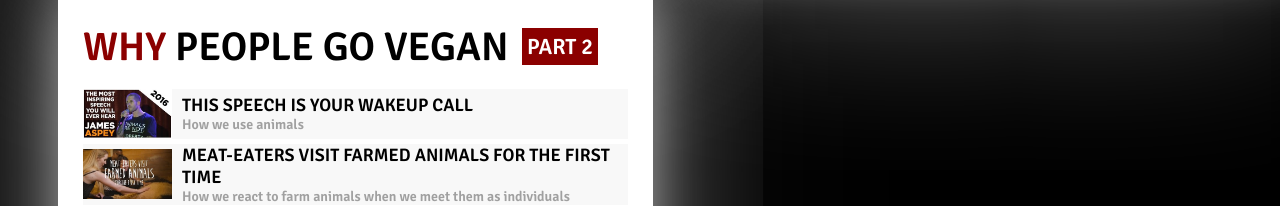
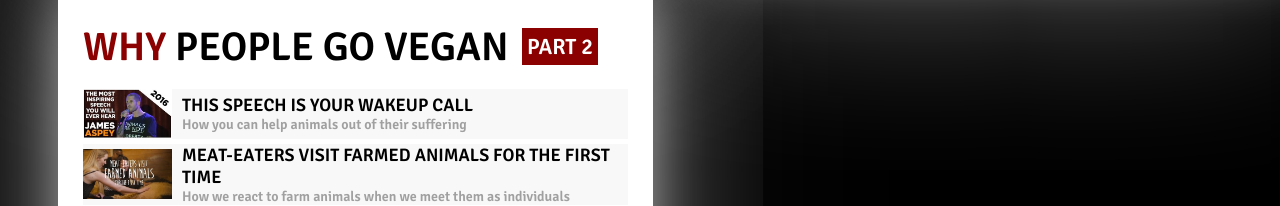
Before and after one commit to avcard/card, a plain HTML site: page index.html in a window 1280 px wide. Both pictures are taken after a click on the button "Show me more". Shown: the part 593-799 px from the top of the page. Drawn offline with Linux system fonts and the light colour scheme.

Commit message:
Updated message for This speech is your wakeup call

```diff
--- a/index.html
+++ b/index.html
@@ -115,7 +115,7 @@
                      <a href="https://www.youtube.com/watch?v=KHOcox2lvQo">
                         <div class="video">
                            <img src="thumbnails/wakeup.jpg"/>
-                           <div><span style="vertical-align: middle">This speech is your wakeup call</span> <br/><span class="annotation">How we use animals</span>
+                           <div><span style="vertical-align: middle">This speech is your wakeup call</span> <br/><span class="annotation">How you can help animals out of their suffering</span>
                            </div>
                         </div>
                      </a>
```
